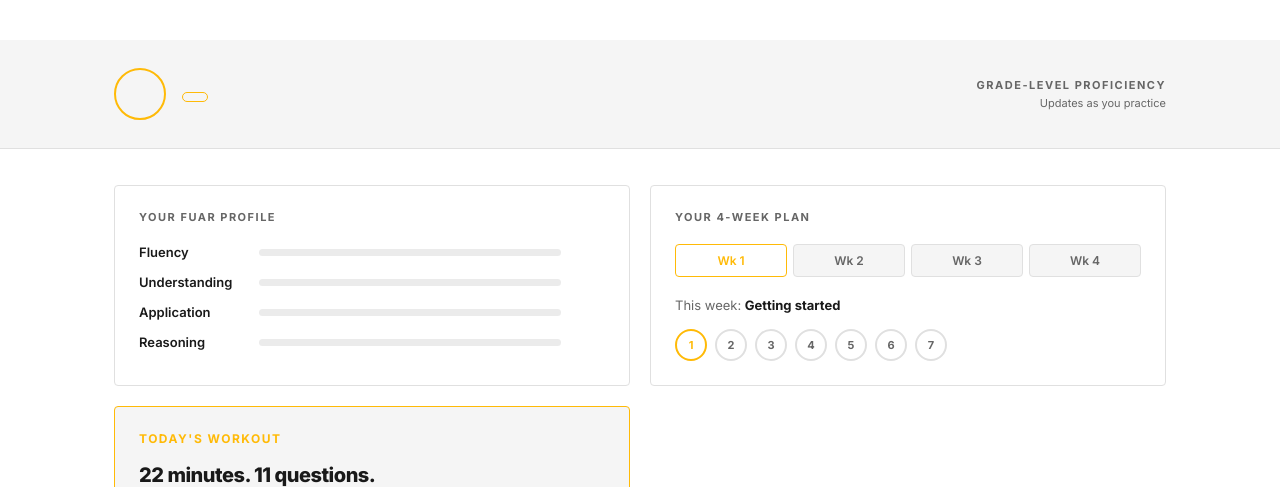
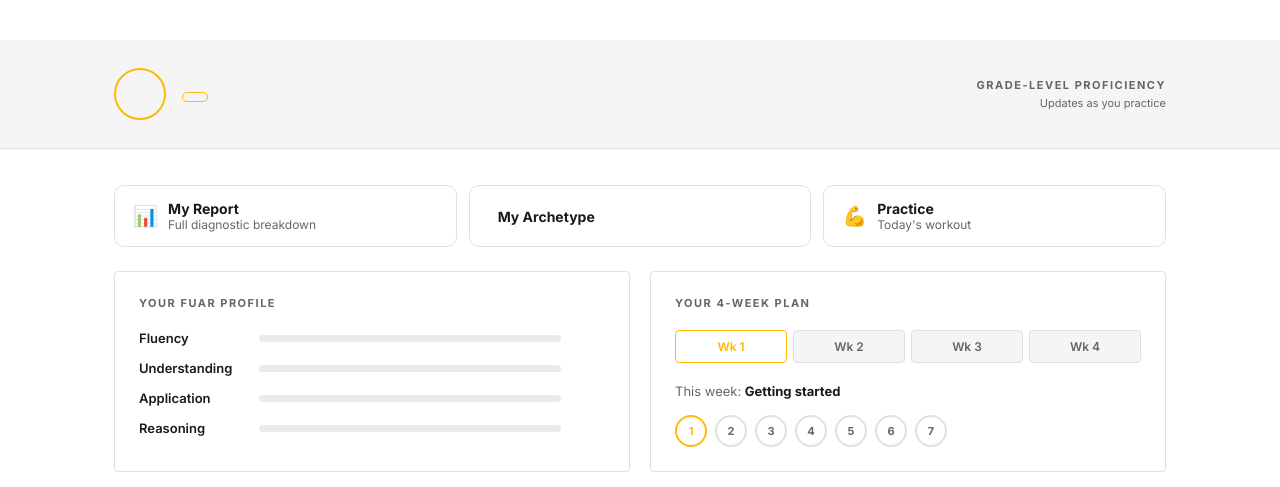
Before and after one commit to himanshugupta1729/college-ready, a Flask app: template templates/dashboard.html in a window 1280 px wide. Shown: the part 74-561 px from the top of the page. Run offline with Flask 3, Linux system fonts and the light colour scheme; the template is opened without the code that fills it, so the values that code supplies are empty.

Commit message:
Dashboard quick links + fix all "48 hours" → instant across product
Dashboard:
- Add My Report, My Archetype, Practice quick-access cards below header
- Applies to both HS and MS

Fix "48 hours" everywhere (reports are now instant):
- register.html, analytics.html, confirmation emails
- Landing page was already fixed in previous commit

Co-Authored-By: Claude Opus 4.6 (1M context) <noreply@anthropic.com>

```diff
--- a/templates/analytics.html
+++ b/templates/analytics.html
@@ -1345,7 +1345,7 @@
                 </div>
                 <div class="cta-report-note">
                     <div class="cta-report-dot"></div>
-                    Your full written report arrives within 48 hours
+                    Your full report is available now
                 </div>
             </div>
             <div style="display: flex; flex-direction: column; gap: 12px; align-items: flex-start; flex-shrink: 0;">
--- a/templates/dashboard.html
+++ b/templates/dashboard.html
@@ -653,6 +653,31 @@
         </div>
     </div>
 
+    {# ── Quick access links ── #}
+    <div style="max-width: 1100px; margin: 0 auto 24px; padding: 0 24px; display: flex; gap: 12px; flex-wrap: wrap;">
+        <a href="/report/{{ student.id }}" style="flex: 1; min-width: 140px; display: flex; align-items: center; gap: 10px; padding: 14px 18px; background: var(--surface); border: 1px solid var(--border); border-radius: 10px; text-decoration: none; color: var(--text); transition: border-color 0.15s;">
+            <span style="font-size: 20px;">📊</span>
+            <div>
+                <div style="font-size: 14px; font-weight: 700;">My Report</div>
+                <div style="font-size: 12px; color: var(--text-secondary);">Full diagnostic breakdown</div>
+            </div>
+        </a>
+        <a href="/reveal" style="flex: 1; min-width: 140px; display: flex; align-items: center; gap: 10px; padding: 14px 18px; background: var(--surface); border: 1px solid var(--border); border-radius: 10px; text-decoration: none; color: var(--text); transition: border-color 0.15s;">
+            <span style="font-size: 20px;">{{ archetype.symbol }}</span>
+            <div>
+                <div style="font-size: 14px; font-weight: 700;">My Archetype</div>
+                <div style="font-size: 12px; color: var(--text-secondary);">{{ archetype.name }}</div>
+            </div>
+        </a>
+        <a href="/practice/today" style="flex: 1; min-width: 140px; display: flex; align-items: center; gap: 10px; padding: 14px 18px; background: var(--surface); border: 1px solid var(--border); border-radius: 10px; text-decoration: none; color: var(--text); transition: border-color 0.15s;">
+            <span style="font-size: 20px;">💪</span>
+            <div>
+                <div style="font-size: 14px; font-weight: 700;">Practice</div>
+                <div style="font-size: 12px; color: var(--text-secondary);">Today's workout</div>
+            </div>
+        </a>
+    </div>
+
     <div class="dash-grid">
 
         {% if plan %}
--- a/templates/emails/confirmation_parent.html
+++ b/templates/emails/confirmation_parent.html
@@ -127,7 +127,7 @@
               <table role="presentation" width="100%" cellspacing="0" cellpadding="0" style="background:#f8f9fa; border-radius:8px; padding:4px;">
                 <tr>
                   <td style="padding:16px 20px; color:#2d3436; font-size:15px; line-height:1.6;">
-                    Within <strong>48 hours</strong> of the event, you'll receive a personalized <strong>Math Readiness Report</strong> for {{ student_name }} that includes:
+                    After the diagnostic, you can instantly access a personalized <strong>Math Readiness Report</strong> for {{ student_name }} that includes:
                     <ul style="margin:12px 0 0; padding-left:20px;">
                       <li style="margin-bottom:6px;">FUAR profile showing strengths and growth areas</li>
                       <li style="margin-bottom:6px;">Performance breakdown by content domain</li>
--- a/templates/emails/confirmation_student.html
+++ b/templates/emails/confirmation_student.html
@@ -93,7 +93,7 @@
                 <tr>
                   <td style="padding:8px 0; color:#2d3436; font-size:15px; line-height:1.5;">
                     <span style="color:#FF6B35; font-weight:700; margin-right:8px;">3.</span>
-                    <strong>Detailed Report</strong> — Your parents receive a personalized math readiness report within 48 hours
+                    <strong>Detailed Report</strong> — Your parents can access a personalized math readiness report instantly
                   </td>
                 </tr>
               </table>
--- a/templates/register.html
+++ b/templates/register.html
@@ -724,7 +724,7 @@
                         <li>You'll receive a confirmation email with your diagnostic link</li>
                         <li>Complete the 60-minute assessment in one sitting</li>
                         <li>See your Math Archetype immediately after</li>
-                        <li>Full FUAR report + SAT score estimate delivered to parent email within 48 hours</li>
+                        <li>Full FUAR report + score estimate — instant access after the diagnostic</li>
                         <li>Your personalized 4-week practice plan activates on Day 3</li>
                     </ul>
                 </div>
```
